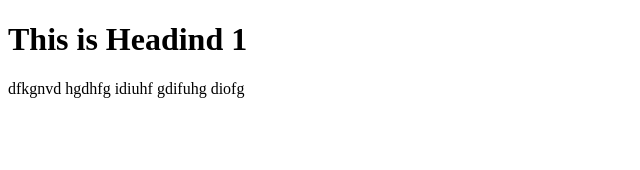
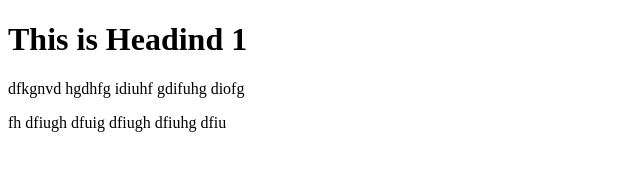
Before and after one commit to Yama-Hashemi/Test, a plain HTML site: page main.html in a window 1280 px wide. Shown: the whole page, without its empty margins (0-640 px from the left). Drawn offline with Linux system fonts and the light colour scheme.

Commit message:
Update main.html

```diff
--- a/main.html
+++ b/main.html
@@ -8,5 +8,6 @@
 <body>
     <h1>This is Headind 1</h1>
     <p>dfkgnvd hgdhfg idiuhf gdifuhg diofg</p>
+    <p> fh dfiugh dfuig dfiugh dfiuhg dfiu</p>
 </body>
 </html>
```
